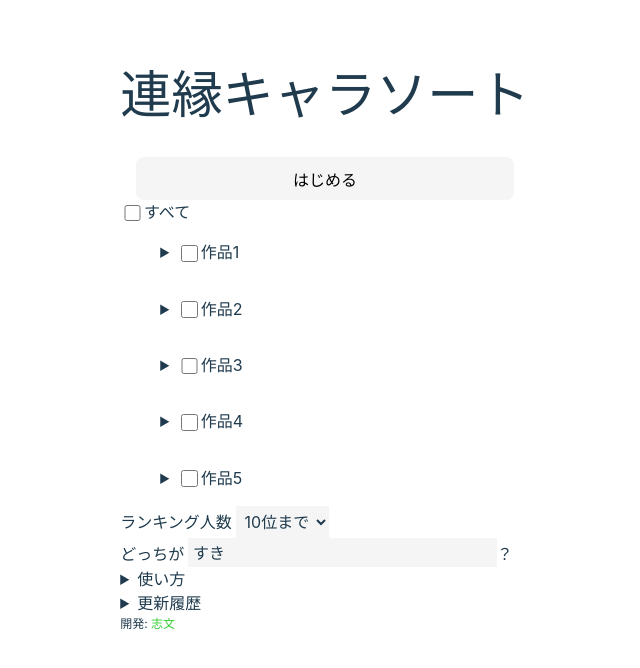
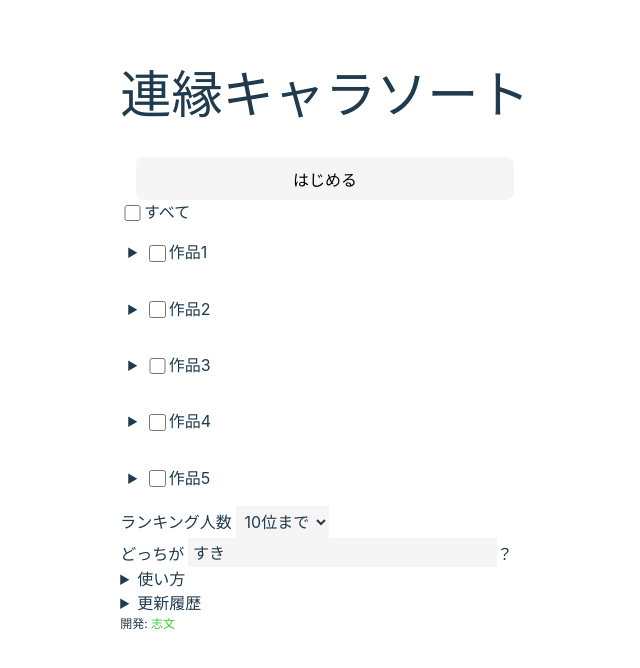
Before and after one commit to shimon1024/lecharsorter, a React (Vite) app: page / in a window 1280 px wide. Shown: the top 668 px of the page, without its empty margins (315-955 px from the left). Built offline with nearby package versions, Linux system fonts and the light colour scheme.

Commit message:
詳細開閉時の横方向のがたつきをなくす

```diff
--- a/src/Setup.css
+++ b/src/Setup.css
@@ -1,3 +1,11 @@
+.gamegroup-tree {
+  /* reset */
+  padding: 0;
+
+  margin: 1em 0.5em;
+  min-width: 12em;
+}
+
 .gamegroup-tree li {
   list-style-type: none;
 }
```
